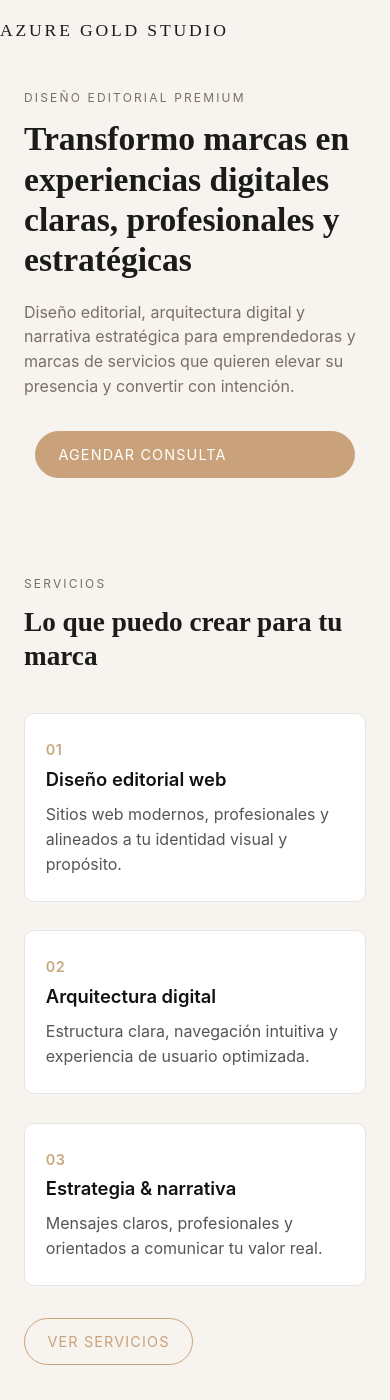
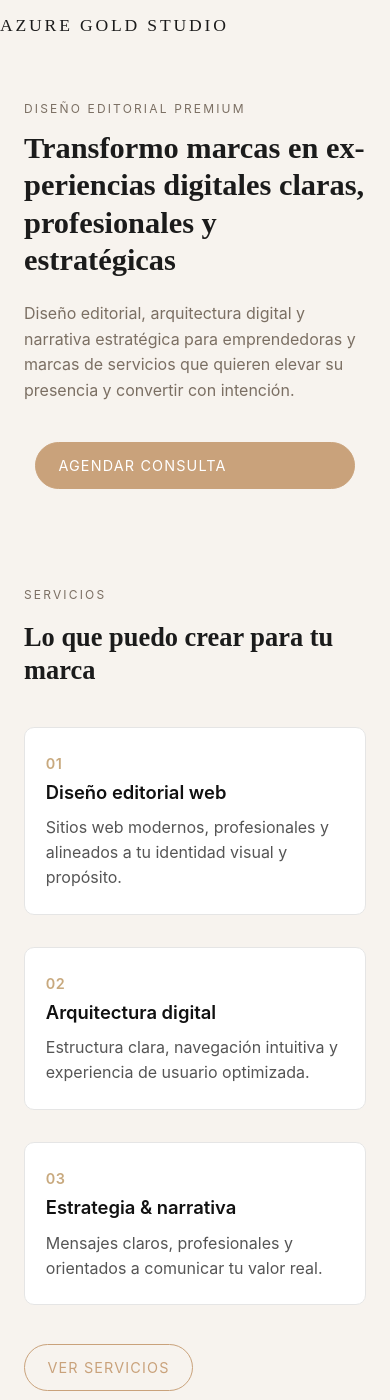
Before and after one commit to jcynay0206/mi_portfolio, a Jekyll site: the page index.html, which Jekyll copies as it is, in a window 390 px wide and 1400 px high. Built offline with Jekyll 4.4.1, drawn with Linux system fonts in a browser that asks for light colours.

Commit message:
Update styles.css

```diff
--- a/assets/styles.css
+++ b/assets/styles.css
@@ -658,3 +658,146 @@
 .delay-2 { animation-delay: 0.3s; }
 .delay-3 { animation-delay: 0.45s; }
 .delay-4 { animation-delay: 0.6s; }
+
+/* ============================================
+   MOBILE — AJUSTE EDITORIAL FINAL
+   ============================================ */
+@media (max-width: 768px) {
+
+  /* ============================
+     MENÚ
+     ============================ */
+  .menu-inner {
+    padding: 0.7rem 0 !important;
+  }
+
+  .menu .btn-outline {
+    display: none !important;
+  }
+
+  .desktop-logo { display: none !important; }
+  .mobile-logo { display: block !important; }
+
+  .menu-links {
+    display: none !important;
+  }
+
+  /* ============================
+     WRAPPER GLOBAL
+     ============================ */
+  .wrapper {
+    padding-left: 1.5rem !important;
+    padding-right: 1.5rem !important;
+  }
+
+  /* ============================
+     HERO
+     ============================ */
+  .hero {
+    padding-top: 6.2rem !important; /* compensación perfecta */
+    padding-bottom: 3rem !important;
+  }
+
+  .hero-title {
+    font-size: 1.9rem !important;
+    line-height: 1.22 !important;
+    margin-bottom: 1.4rem !important;
+  }
+
+  .hero-subtitle {
+    font-size: 1rem !important;
+    line-height: 1.6 !important;
+    margin-bottom: 2.4rem !important;
+  }
+
+  .hero .btn {
+    width: 100%;
+    max-width: 320px;
+    margin: 0 auto;
+    display: block;
+  }
+
+  /* ============================
+     SECCIONES
+     ============================ */
+  section {
+    padding: 3rem 0 !important;
+  }
+
+  .section-label {
+    margin-bottom: 1rem !important;
+  }
+
+  .section-title {
+    font-size: 1.65rem !important;
+    line-height: 1.25 !important;
+    margin-bottom: 1.5rem !important;
+  }
+
+  /* ============================
+     CARDS / GRIDS
+     ============================ */
+  .cards-3,
+  .cases-grid {
+    gap: 2rem !important;
+  }
+
+  .cards-3 + div {
+    margin-top: 2.4rem !important;
+  }
+
+  .case-card,
+  .post-card,
+  .card {
+    padding: 1.5rem 1.3rem !important;
+  }
+
+  .case-card h3,
+  .post-card h3,
+  .card-title {
+    font-size: 1.15rem !important;
+  }
+
+  /* ============================
+     CTA FINAL
+     ============================ */
+  .cta-final h2 {
+    font-size: 1.6rem !important;
+    margin-bottom: 1rem !important;
+  }
+
+  .cta-final p {
+    margin-bottom: 2rem !important;
+  }
+
+  /* ============================
+     FOOTER
+     ============================ */
+  footer {
+    padding: 2rem 0 !important;
+  }
+
+  .footer-grid {
+    gap: 1.5rem !important;
+  }
+
+  /* ============================
+     AJUSTE GLOBAL DE TIPOGRAFÍA
+     ============================ */
+  h1, h2, h3 {
+    word-break: normal;
+    hyphens: auto;
+  }
+}
+
+/* ============================================
+   MOBILE PEQUEÑO (≤600px)
+   ============================================ */
+@media (max-width: 600px) {
+
+  .metrics-row,
+  .process-grid,
+  .portfolio-grid {
+    grid-template-columns: minmax(0, 1fr) !important;
+  }
+}
```
